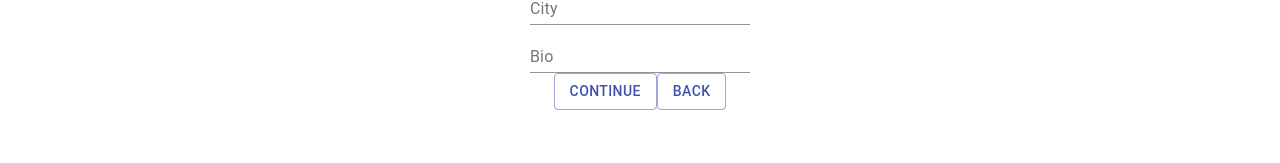
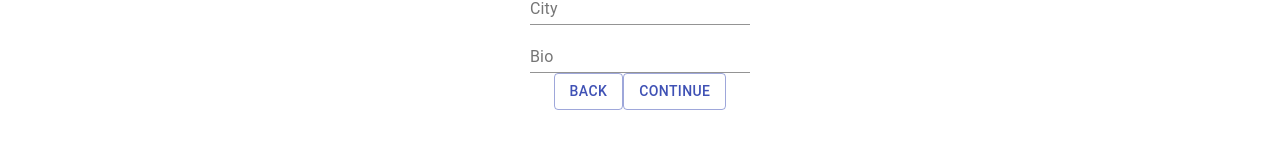
Before and after one commit to cboydstun/fourth-multi-step-form, a React (Create React App) app: page / in a window 1280 px wide. Both pictures are taken after a click on the button "CONTINUE". Shown: the part 135-298 px from the top of the page. Built offline with nearby package versions, Linux system fonts and the light colour scheme.

Commit message:
reversed buttons

```diff
--- a/src/components/FormPersonalDetails.js
+++ b/src/components/FormPersonalDetails.js
@@ -43,6 +43,14 @@ export class FormPersonalDetails extends Component {
                 />
                 <br />
                 <Button
+                    label="Back"
+                    variant="outlined"
+                    color="primary"
+                    //style={styles.button}
+                    onClick={this.back}>
+                    Back
+                </Button>
+                <Button
                     label="Continue"
                     variant="outlined"
                     color="primary"
@@ -50,14 +58,6 @@ export class FormPersonalDetails extends Component {
                     onClick={this.continue}>
                     Continue
                 </Button>
-                <Button
-                    label="Back"
-                    variant="outlined"
-                    color="primary"
-                    //style={styles.button}
-                    onClick={this.back}>
-                    Back
-                </Button>
             </div>
           );
         }
```
